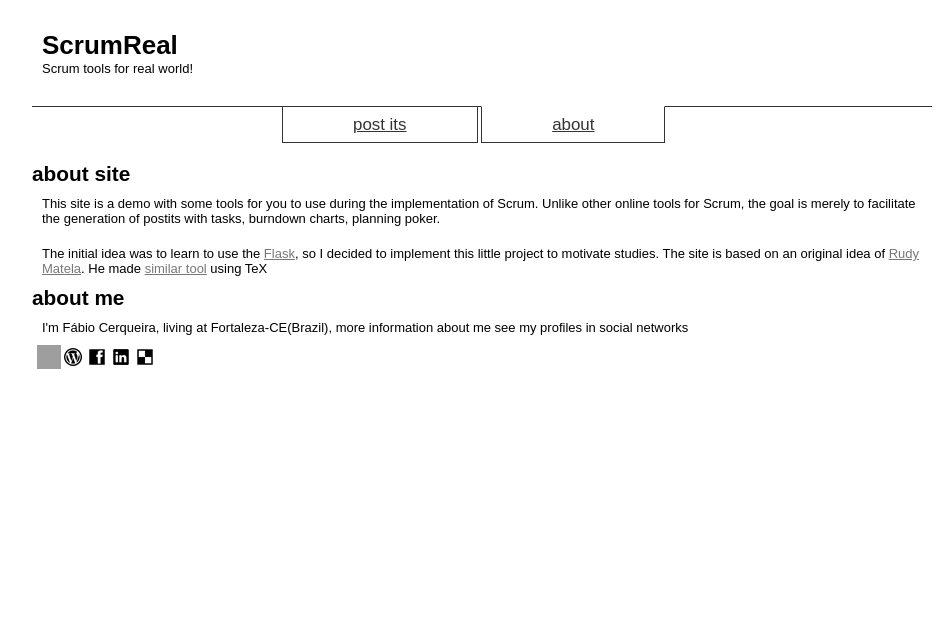
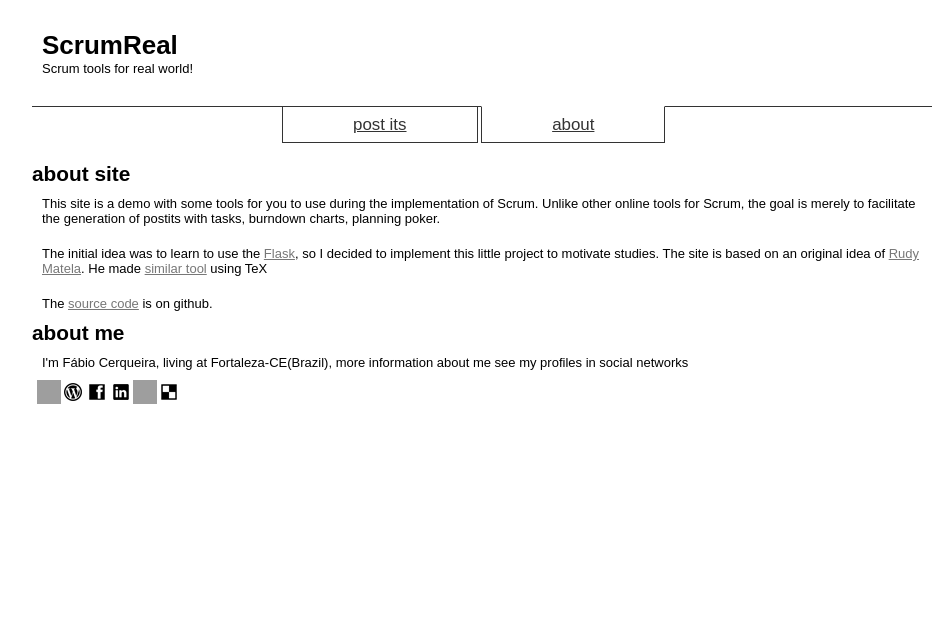
Before and after one commit to rogeriofalcone/scrumreal, a Flask app: page /about in a window 1280 px wide. Shown: the top 643 px of the page, without its empty margins (158-1108 px from the left). Run offline with Flask 2, Linux system fonts and the light colour scheme; grey boxes are pictures that could not be loaded.

Commit message:
adicionado links para github

```diff
--- a/static/css/about.css
+++ b/static/css/about.css
@@ -30,6 +30,10 @@ div#content p {
    background: url('../img/linkedin.png') no-repeat center center;
 }
 
+#github {
+   background: url('../img/github.png') no-repeat center center;
+}
+
 #delicious {
    background: url('../img/delicious.png') no-repeat center center;
 }
--- a/templates/about.html
+++ b/templates/about.html
@@ -10,13 +10,14 @@
  <p>This site is a demo with some tools for you to use during the implementation of Scrum.
     Unlike other online tools for Scrum, the goal is merely to facilitate the generation of
     postits with tasks, burndown charts, planning poker.
-</p>
+ </p>
 
  <p>
 The initial idea was to learn to use the <a href="http://flask.pocoo.org/">Flask</a>, so I decided to implement this little project
 to motivate studies. The site is based on an original idea of <a href="http://larces.uece.br/~rudy/">Rudy Matela</a>.
  He made <a href="http://ether.larces.uece.br/postit/">similar tool</a> using TeX
 </p>
+<p>The <a href="https://github.com/fabiocerqueira/scrumreal">source code</a> is on github.</p>
 <h3>about me</h3>
 <p>I'm Fábio Cerqueira, living at Fortaleza-CE(Brazil), more information about me see my profiles in social networks</p>
 <ul id="social">
@@ -24,6 +25,7 @@ to motivate studies. The site is based on an original idea of <a href="http://la
     <li><a id="wordpress" href="http://fabiocerqueira.wordpress.com">wordpress</a></li>
     <li><a id="facebook" href="http://www.facebook.com/profile.php?id=544604073">facebook</a></li>
     <li><a id="linkedin" href="http://br.linkedin.com/pub/f%C3%A1bio-cerqueira/23/a22/982">linked in</a></li>
+    <li><a id="github" href="http://github.com/fabiocerqueira">github</a></li>
     <li><a id="delicious" href="http://delicious.com/fabiocerqueira">delicious</a></li>
 </ul>
 {% endblock %}
```
